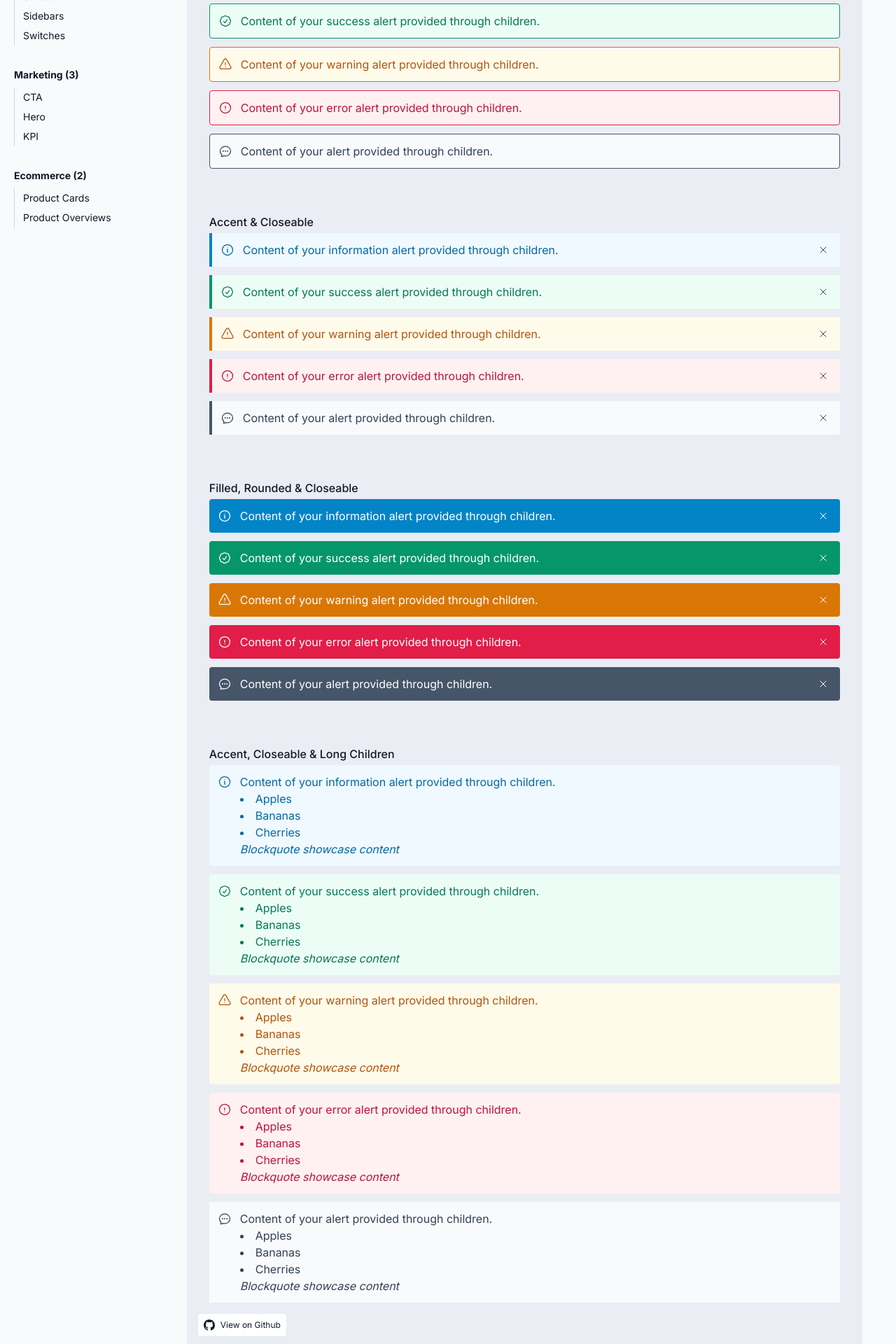
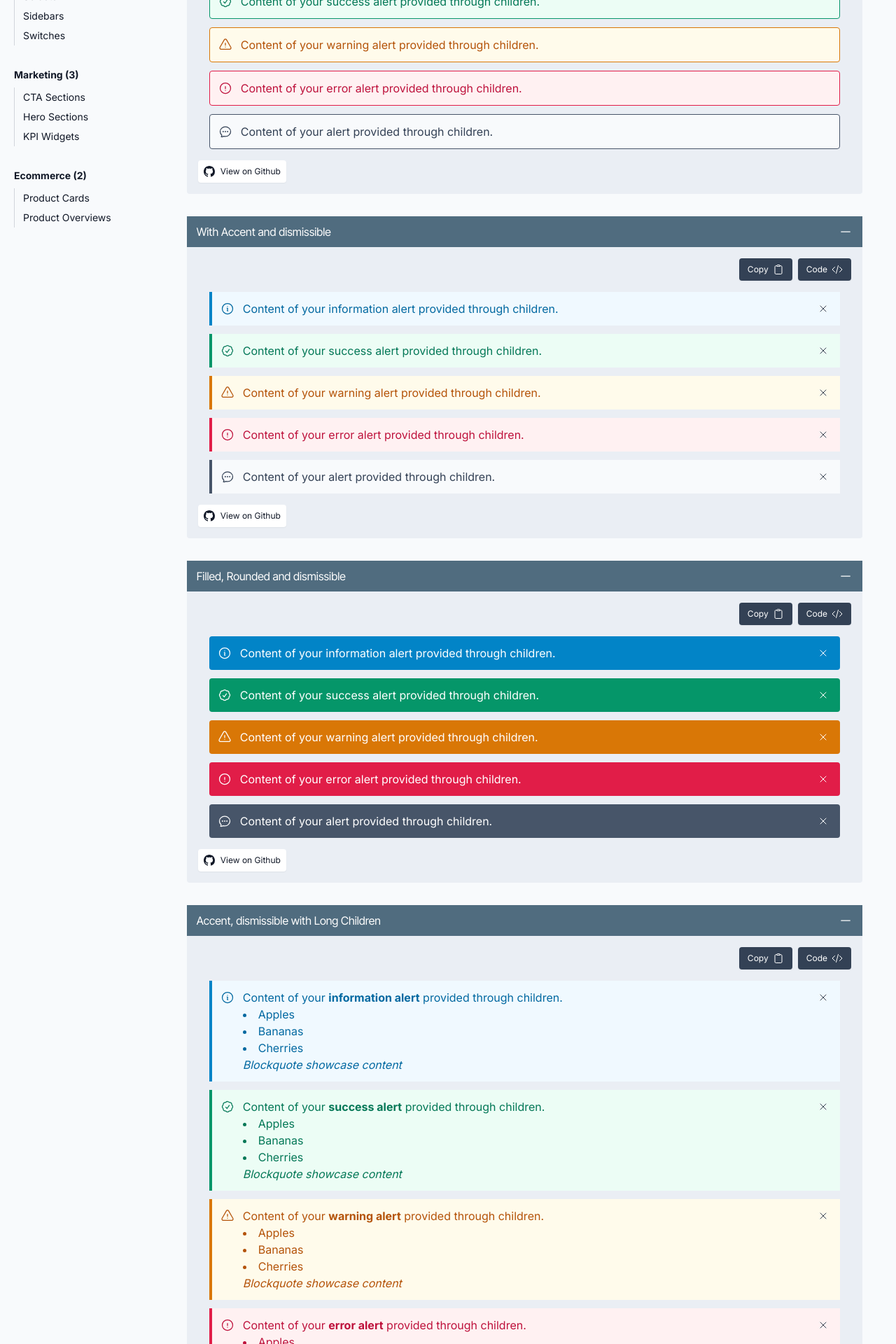
Before and after one commit to kiko-g/bagr-ui, a Next.js app: page /application-ui/alerts in a window 1280 px wide. Shown: the part 480-2400 px from the top of the page at 70% size. Built offline with nearby package versions, Linux system fonts and the light colour scheme.

Commit message:
patch alert components

```diff
--- a/components/application-ui/alerts/AlertCustom.tsx
+++ b/components/application-ui/alerts/AlertCustom.tsx
@@ -10,13 +10,14 @@ import {
 } from "@heroicons/react/24/outline"
 
 type Props = {
+  children?: React.ReactNode
   type?: "success" | "info" | "warning" | "error"
-  children?: React.ReactNode
   rounded?: boolean
   border?: boolean
   accent?: boolean
-  closeable?: boolean
+  dismissible?: boolean
   filled?: boolean
+  noIcon?: boolean
 }
 
 export function AlertCustom({
@@ -25,8 +26,9 @@ export function AlertCustom({
   rounded = false,
   border = false,
   accent = false,
-  closeable = false,
+  dismissible = false,
   filled = false,
+  noIcon = false,
 }: Props) {
   const [show, setShow] = useState(true)
 
@@ -39,8 +41,8 @@ export function AlertCustom({
   return (
     <div
       className={clsx(
-        "flex w-full items-center justify-start gap-3 py-3 pl-3",
-        closeable ? "pr-3" : "pr-5",
+        "flex w-full items-start justify-start gap-3 py-3 pl-3",
+        dismissible ? "pr-3" : "pr-5",
         border && "border",
         accent && "border-l-4",
         rounded && "rounded",
@@ -63,6 +65,7 @@ export function AlertCustom({
             : "border-slate-600 bg-slate-50 text-slate-700 dark:bg-slate-600/20 dark:text-slate-200"),
       )}
     >
+      {noIcon !== true && (
         <span className="mt-0.5 self-stretch">
           {type === "info" && <InformationCircleIcon className="h-5 w-5" />}
           {type === "error" && <ExclamationCircleIcon className="h-5 w-5" />}
@@ -70,10 +73,11 @@ export function AlertCustom({
           {type === "success" && <CheckBadgeIcon className="h-5 w-5" />}
           {type === undefined && <ChatBubbleOvalLeftEllipsisIcon className="h-5 w-5" />}
         </span>
+      )}
 
       <div className="flex-1">{children}</div>
 
-      {closeable && (
+      {dismissible && (
         <button
           onClick={closeAlert}
           className={clsx(
@@ -87,3 +91,30 @@ export function AlertCustom({
     </div>
   )
 }
+
+// Usage Example: Rounded and Border
+function AlertCustomUsage() {
+  return (
+    <>
+      <AlertCustom type="info" rounded border>
+        Content of your information alert provided through children.
+      </AlertCustom>
+      <AlertCustom type="success" accent dismissible>
+        Content of your success alert provided through children.
+      </AlertCustom>
+      <AlertCustom type="warning" filled dismissible>
+        Content of your warning alert provided through children.
+      </AlertCustom>
+      <AlertCustom type="error" filled rounded dismissible>
+        Content of your error alert provided through children.
+      </AlertCustom>
+      <AlertCustom dismissible accent>
+        <ul className="list-inside list-disc">
+          <li>Apples</li>
+          <li>Bananas</li>
+          <li>Cherries</li>
+        </ul>
+      </AlertCustom>
+    </>
+  )
+}
--- a/components/application-ui/alerts/index.ts
+++ /dev/null
@@ -1,3 +0,0 @@
-import { AlertCustom } from "./AlertCustom"
-
-export { AlertCustom }
--- a/pages/application-ui/alerts.tsx
+++ b/pages/application-ui/alerts.tsx
@@ -1,6 +1,6 @@
 import React from "react"
 import { ComponentTypePage } from "@/components/ComponentTypePage"
-import { AlertCustom } from "@/components/application-ui/alerts"
+import { AlertCustom } from "@/components/application-ui/alerts/AlertCustom"
 
 export default function Alerts() {
   const base = "application-ui/alerts"
@@ -10,12 +10,11 @@ export default function Alerts() {
       title="Alerts"
       components={[
         {
-          name: "Customizable",
+          name: "Rounded with Border",
           path: `${base}/AlertCustom.tsx`,
           component: (
             <div className="w-full space-y-16">
               <div className="flex w-full flex-col items-start gap-3">
-                <p className="-mb-2 font-medium">Rounded and Border</p>
                 <AlertCustom type="info" rounded border>
                   Content of your information alert provided through children.
                 </AlertCustom>
@@ -32,49 +31,69 @@ export default function Alerts() {
                   Content of your alert provided through children.
                 </AlertCustom>
               </div>
-
+            </div>
+          ),
+        },
+        {
+          name: "With Accent and dismissible",
+          path: `${base}/AlertCustom.tsx`,
+          component: (
+            <div className="w-full space-y-16">
               <div className="flex w-full flex-col items-start gap-3">
-                <p className="-mb-2 font-medium">Accent & Closeable</p>
-                <AlertCustom type="info" accent closeable>
+                <AlertCustom type="info" accent dismissible>
                   Content of your information alert provided through children.
                 </AlertCustom>
-                <AlertCustom type="success" accent closeable>
+                <AlertCustom type="success" accent dismissible>
                   Content of your success alert provided through children.
                 </AlertCustom>
-                <AlertCustom type="warning" accent closeable>
+                <AlertCustom type="warning" accent dismissible>
                   Content of your warning alert provided through children.
                 </AlertCustom>
-                <AlertCustom type="error" accent closeable>
+                <AlertCustom type="error" accent dismissible>
                   Content of your error alert provided through children.
                 </AlertCustom>
-                <AlertCustom accent closeable>
+                <AlertCustom accent dismissible>
                   Content of your alert provided through children.
                 </AlertCustom>
               </div>
-
+            </div>
+          ),
+        },
+        {
+          name: "Filled, Rounded and dismissible",
+          path: `${base}/AlertCustom.tsx`,
+          component: (
+            <div className="w-full space-y-16">
               <div className="flex w-full flex-col items-start gap-3">
-                <p className="-mb-2 font-medium">Filled, Rounded & Closeable</p>
-                <AlertCustom type="info" filled rounded closeable>
+                <AlertCustom type="info" filled rounded dismissible>
                   Content of your information alert provided through children.
                 </AlertCustom>
-                <AlertCustom type="success" filled rounded closeable>
+                <AlertCustom type="success" filled rounded dismissible>
                   Content of your success alert provided through children.
                 </AlertCustom>
-                <AlertCustom type="warning" filled rounded closeable>
+                <AlertCustom type="warning" filled rounded dismissible>
                   Content of your warning alert provided through children.
                 </AlertCustom>
-                <AlertCustom type="error" filled rounded closeable>
+                <AlertCustom type="error" filled rounded dismissible>
                   Content of your error alert provided through children.
                 </AlertCustom>
-                <AlertCustom filled rounded closeable>
+                <AlertCustom filled rounded dismissible>
                   Content of your alert provided through children.
                 </AlertCustom>
               </div>
-
+            </div>
+          ),
+        },
+        {
+          name: "Accent, dismissible with Long Children",
+          path: `${base}/AlertCustom.tsx`,
+          component: (
+            <div className="w-full space-y-16">
               <div className="flex w-full flex-col items-start gap-3">
-                <p className="-mb-2 font-medium">Accent, Closeable & Long Children</p>
-                <AlertCustom type="info" rounded>
-                  <p>Content of your information alert provided through children.</p>
+                <AlertCustom type="info" accent dismissible>
+                  <p>
+                    Content of your <strong>information alert</strong> provided through children.
+                  </p>
                   <ul className="list-inside list-disc">
                     <li>Apples</li>
                     <li>Bananas</li>
@@ -82,8 +101,10 @@ export default function Alerts() {
                   </ul>
                   <blockquote className="italic">Blockquote showcase content</blockquote>
                 </AlertCustom>
-                <AlertCustom type="success" rounded>
-                  <p>Content of your success alert provided through children.</p>
+                <AlertCustom type="success" accent dismissible>
+                  <p>
+                    Content of your <strong>success alert</strong> provided through children.
+                  </p>
                   <ul className="list-inside list-disc">
                     <li>Apples</li>
                     <li>Bananas</li>
@@ -91,8 +112,10 @@ export default function Alerts() {
                   </ul>
                   <blockquote className="italic">Blockquote showcase content</blockquote>
                 </AlertCustom>
-                <AlertCustom type="warning" rounded>
-                  <p>Content of your warning alert provided through children.</p>
+                <AlertCustom type="warning" accent dismissible>
+                  <p>
+                    Content of your <strong>warning alert</strong> provided through children.
+                  </p>
                   <ul className="list-inside list-disc">
                     <li>Apples</li>
                     <li>Bananas</li>
@@ -100,8 +123,10 @@ export default function Alerts() {
                   </ul>
                   <blockquote className="italic">Blockquote showcase content</blockquote>
                 </AlertCustom>
-                <AlertCustom type="error" rounded>
-                  <p>Content of your error alert provided through children.</p>
+                <AlertCustom type="error" accent dismissible>
+                  <p>
+                    Content of your <strong>error alert</strong> provided through children.
+                  </p>
                   <ul className="list-inside list-disc">
                     <li>Apples</li>
                     <li>Bananas</li>
@@ -109,8 +134,10 @@ export default function Alerts() {
                   </ul>
                   <blockquote className="italic">Blockquote showcase content</blockquote>
                 </AlertCustom>
-                <AlertCustom>
-                  <p>Content of your alert provided through children.</p>
+                <AlertCustom accent dismissible>
+                  <p>
+                    Content of your <strong>general alert</strong> provided through children.
+                  </p>
                   <ul className="list-inside list-disc">
                     <li>Apples</li>
                     <li>Bananas</li>
@@ -122,6 +149,31 @@ export default function Alerts() {
             </div>
           ),
         },
+        {
+          name: "Accent and no Icon",
+          path: `${base}/AlertCustom.tsx`,
+          component: (
+            <div className="w-full space-y-16">
+              <div className="flex w-full flex-col items-start gap-3">
+                <AlertCustom type="info" accent noIcon>
+                  Content of your <strong>information alert</strong> provided through children.
+                </AlertCustom>
+                <AlertCustom type="success" accent noIcon>
+                  Content of your <strong>success alert</strong> provided through children.
+                </AlertCustom>
+                <AlertCustom type="warning" accent noIcon>
+                  Content of your <strong>warning alert</strong> provided through children.
+                </AlertCustom>
+                <AlertCustom type="error" accent noIcon>
+                  Content of your <strong>error alert</strong> provided through children.
+                </AlertCustom>
+                <AlertCustom accent noIcon>
+                  Content of your <strong>general alert</strong> provided through children.
+                </AlertCustom>
+              </div>
+            </div>
+          ),
+        },
       ]}
     />
   )
--- a/pages/marketing/ctas.tsx
+++ b/pages/marketing/ctas.tsx
@@ -7,7 +7,7 @@ export default function CTA() {
 
   return (
     <ComponentTypePage
-      title="CTA"
+      title="CTA: Call to Action"
       components={[
         { name: "Blurred", path: `${base}/BlurredCTA.tsx`, component: <BlurredCTA /> },
         { name: "Div Pop on Hover", path: `${base}/HoverDivCTA.tsx`, component: <HoverDivCTA /> },
--- a/utils/data.tsx
+++ b/utils/data.tsx
@@ -166,7 +166,15 @@ export const applicationUiNav: SectionNav[] = [
 
 export const marketingNav: SectionNav[] = [
   {
-    name: "CTA",
+    name: "Hero Sections",
+    href: "/marketing/hero",
+    count: 1,
+    description: "Opening sections to amaze and impress the user.",
+    icon: SwatchIcon,
+    shown: true,
+  },
+  {
+    name: "CTA Sections",
     href: "/marketing/ctas",
     count: 2,
     description: "Diversely styled sections to appeal the user to click on them.",
@@ -174,15 +182,7 @@ export const marketingNav: SectionNav[] = [
     shown: true,
   },
   {
-    name: "Hero",
-    href: "/marketing/hero",
-    count: 1,
-    description: "Opening sections to amaze and impress the user.",
-    icon: SwatchIcon,
-    shown: true,
-  },
-  {
-    name: "KPI",
+    name: "KPI Widgets",
     href: "/marketing/kpi",
     count: 1,
     description: "Key Performance Indicators to show the user the most important metrics.",
```
Lines whose indentation alone changed are shown as unchanged.
